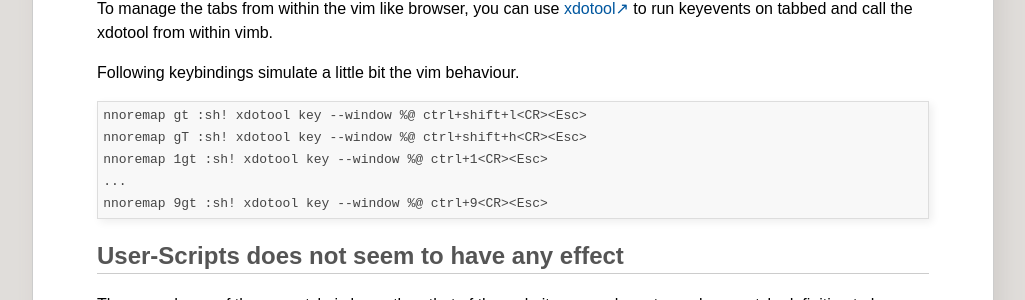
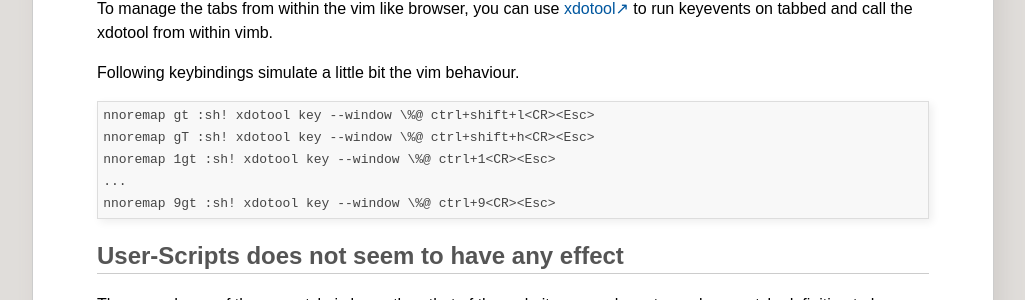
Before and after one commit to fanglingsu/vimb, a Jekyll site: the page built from faq.md, in a window 1280 px wide. Shown: the part 333-633 px from the top of the page, without its empty margins (127-1152 px from the left). Built offline with Jekyll 4.4.1, drawn with Linux system fonts in a browser that asks for light colours.

```diff
--- a/faq.md
+++ b/faq.md
@@ -20,11 +20,11 @@ to run keyevents on tabbed and call the xdotool from within vimb.
 
 Following keybindings simulate a little bit the vim behaviour.
 
-    nnoremap gt :sh! xdotool key --window %@ ctrl+shift+l<CR><Esc>
-    nnoremap gT :sh! xdotool key --window %@ ctrl+shift+h<CR><Esc>
-    nnoremap 1gt :sh! xdotool key --window %@ ctrl+1<CR><Esc>
+    nnoremap gt :sh! xdotool key --window \%@ ctrl+shift+l<CR><Esc>
+    nnoremap gT :sh! xdotool key --window \%@ ctrl+shift+h<CR><Esc>
+    nnoremap 1gt :sh! xdotool key --window \%@ ctrl+1<CR><Esc>
     ...
-    nnoremap 9gt :sh! xdotool key --window %@ ctrl+9<CR><Esc>
+    nnoremap 9gt :sh! xdotool key --window \%@ ctrl+9<CR><Esc>
 
 ## User-Scripts does not seem to have any effect
 {:#user-scripts}
```
